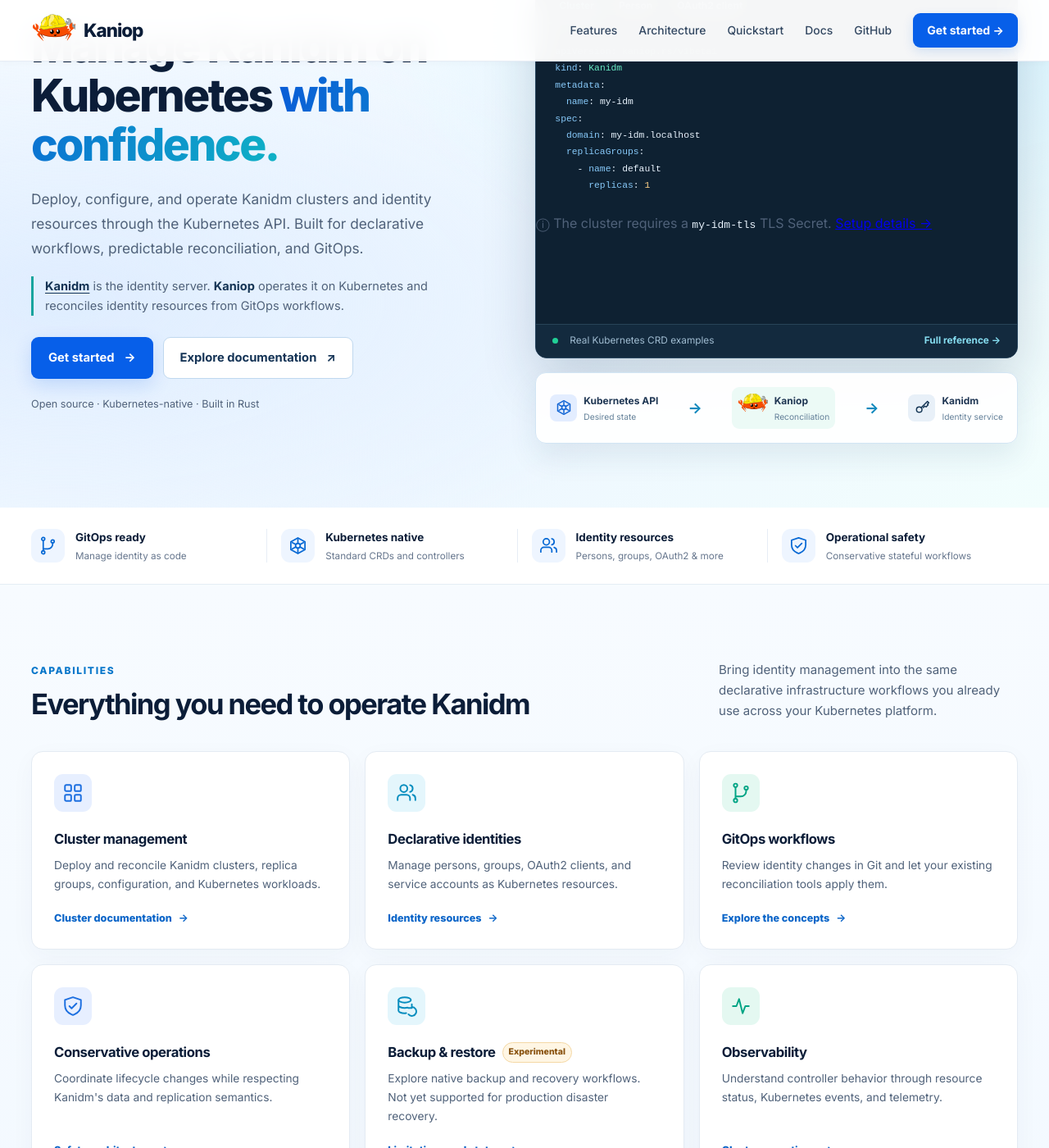
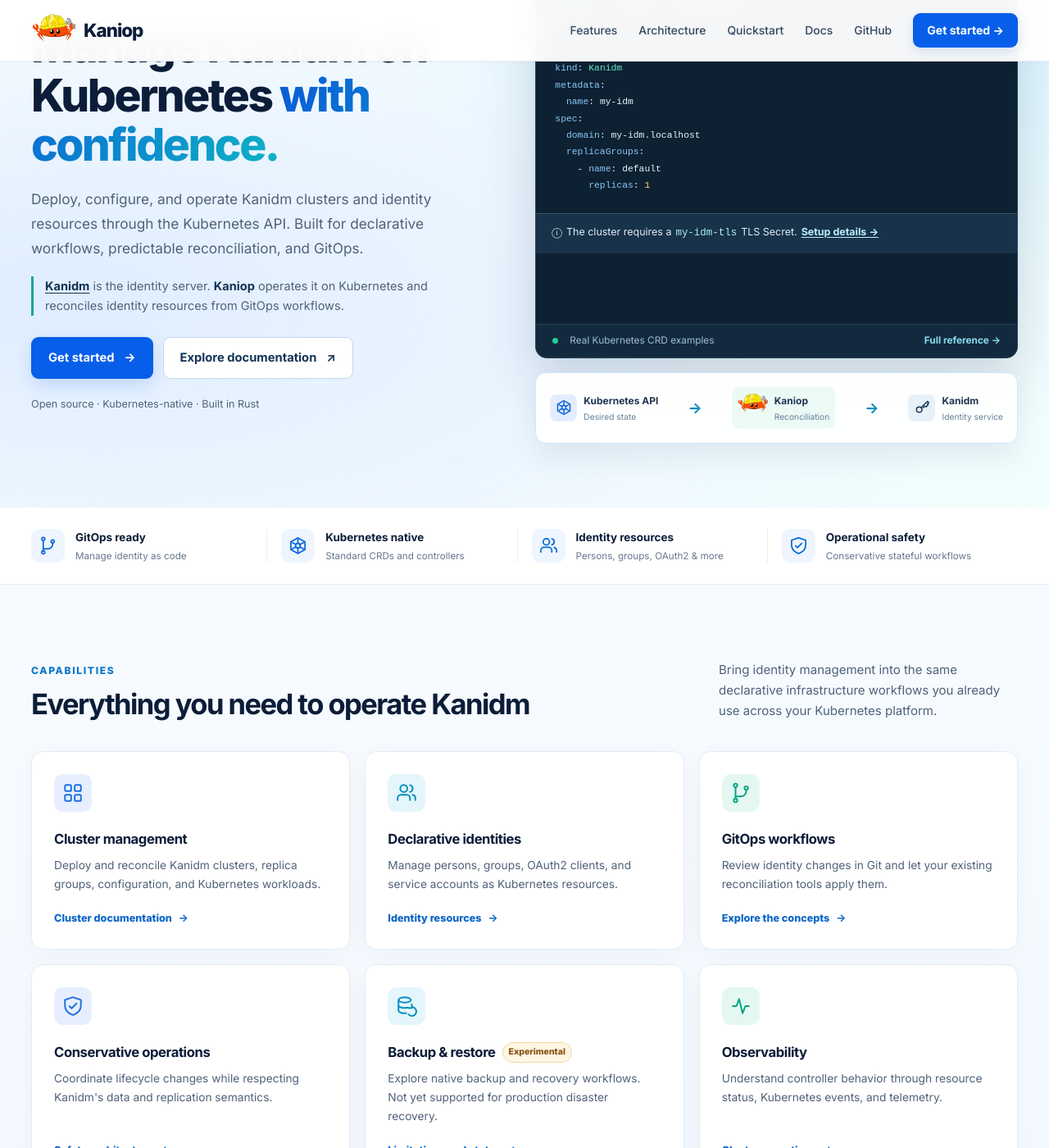
Before and after one commit to pando85/pando85.github.io, a Jekyll site: the page built from index.html, in a window 1280 px wide and 1400 px high, scrolled down 438 px. Shown: the whole window at 82% size. Built offline with Jekyll 4.4.1, drawn with Linux system fonts in a browser that asks for light colours.

Commit message:
style(site): fit YAML panel to content on phones and clarify inline notes

```diff
--- a/css/landing.css
+++ b/css/landing.css
@@ -1335,3 +1335,43 @@
   .landing-page .code-foot { font-size: .74rem; }
   .landing-page .card-more { font-size: .83rem; }
 }
+
+
+/* Small post-launch readability fixes. Scoped to the landing only. */
+.landing-page .code-prerequisite {
+  display: flex;
+  align-items: baseline;
+  flex-wrap: wrap;
+  gap: 5px;
+  margin: 0;
+  padding: 12px 19px 15px;
+  border-top: 1px solid #34516a;
+  background: #183249;
+  color: #e1edf9 !important;
+  font-size: .78rem;
+  line-height: 1.65;
+}
+.landing-page .code-prerequisite code {
+  color: #a7f4ed;
+  white-space: nowrap;
+  font-size: inherit;
+}
+.landing-page .code-prerequisite a {
+  color: #b8f1ff;
+  text-decoration: underline;
+  text-underline-offset: 2px;
+  font-weight: 700;
+}
+.landing-page .diagram-example-label {
+  font-size: .72rem;
+  line-height: 1.5;
+  font-weight: 700;
+  color: #365773 !important;
+  margin: 3px 0 2px;
+}
+@media (max-width: 540px) {
+  /* Let each example determine its own height, avoiding a 360px empty panel. */
+  .landing-page .code-panels { min-height: 0; }
+  .landing-page .code-prerequisite { font-size: .79rem; }
+  .landing-page .diagram-example-label { font-size: .81rem; }
+}
```
